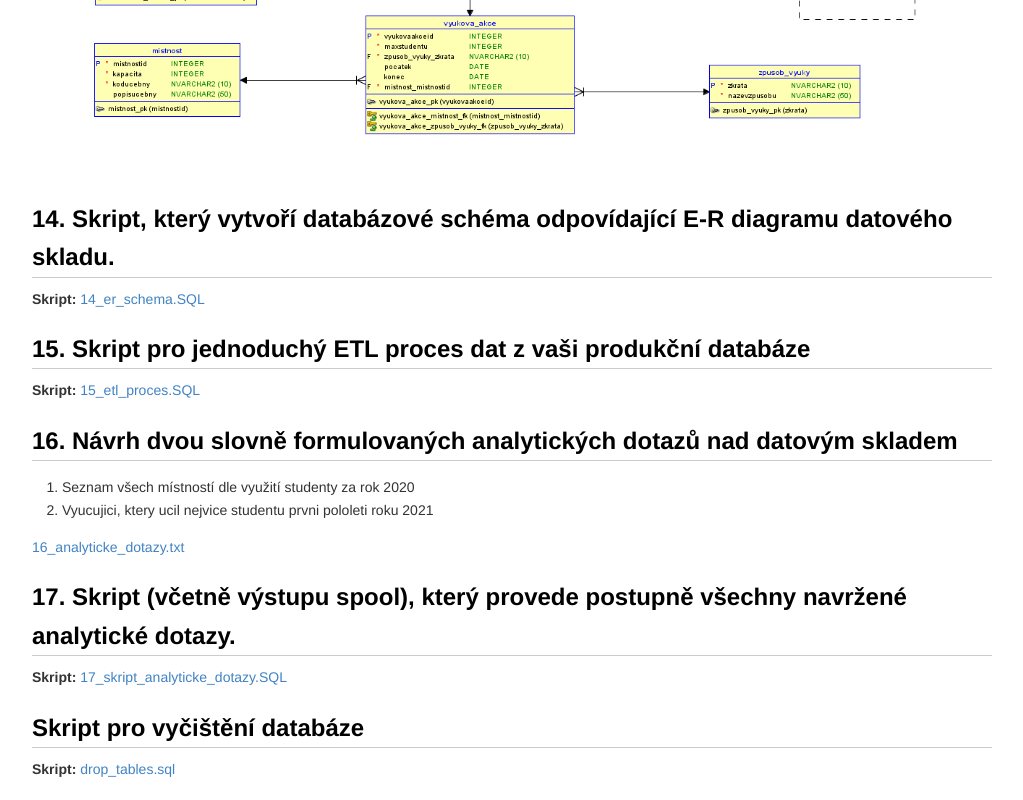
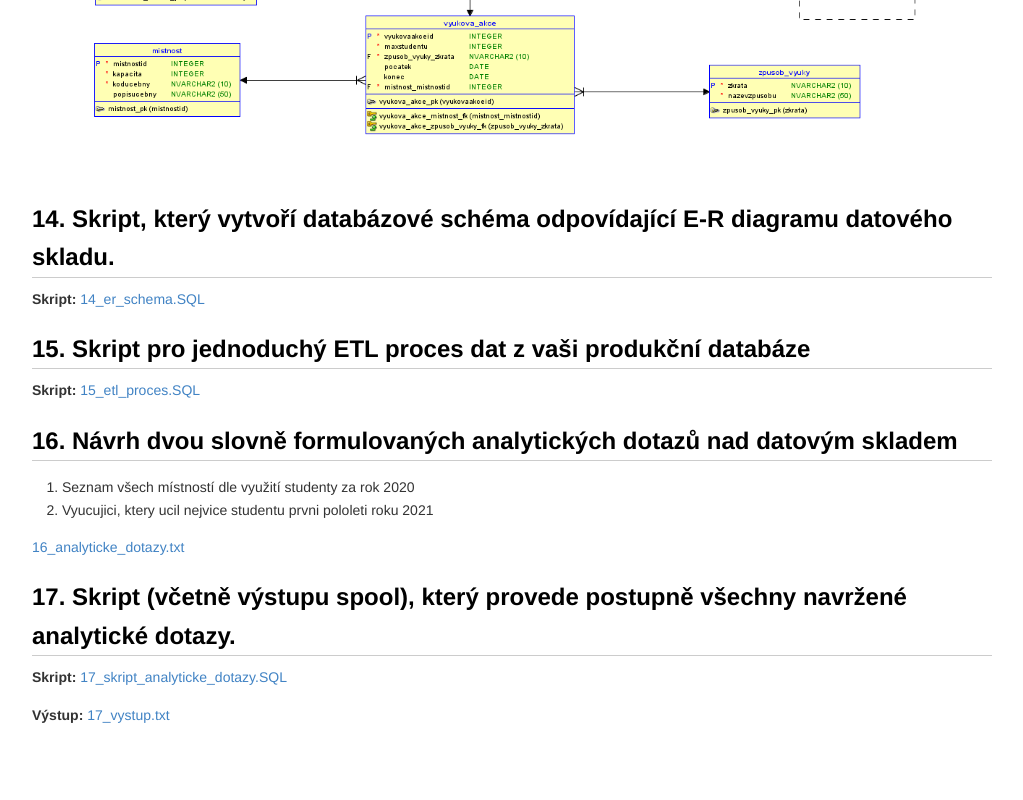
Before and after one commit to krabicak/DORDB, a plain HTML site: page SEM/index.html in a window 1280 px wide. Shown: the part 3985-4785 px from the top of the page, without its empty margins (128-1151 px from the left). After the commit the page ends 4731 px from the top, so only its background shows below. Drawn offline with Linux system fonts and the light colour scheme.

Commit message:
snad hotovo

```diff
--- a/SEM/index.html
+++ b/SEM/index.html
@@ -378,8 +378,7 @@ img {
 <p><a href="16_analyticke_dotazy.txt">16_analyticke_dotazy.txt</a></p>
 <h2>17. Skript (včetně výstupu spool), který provede postupně všechny navržené analytické dotazy.</h2>
 <p><strong>Skript:</strong> <a href="17_skript_analyticke_dotazy.SQL">17_skript_analyticke_dotazy.SQL</a></p>
-<h2>Skript pro vyčištění databáze</h2>
-<p><strong>Skript:</strong> <a href="../drop_tables.sql">drop_tables.sql</a></p>
+<p><strong>Výstup:</strong> <a href="17_vystup.txt">17_vystup.txt</a></p>
 
 </body>
 </html>
```
Also changed, not shown: 1 other file.
